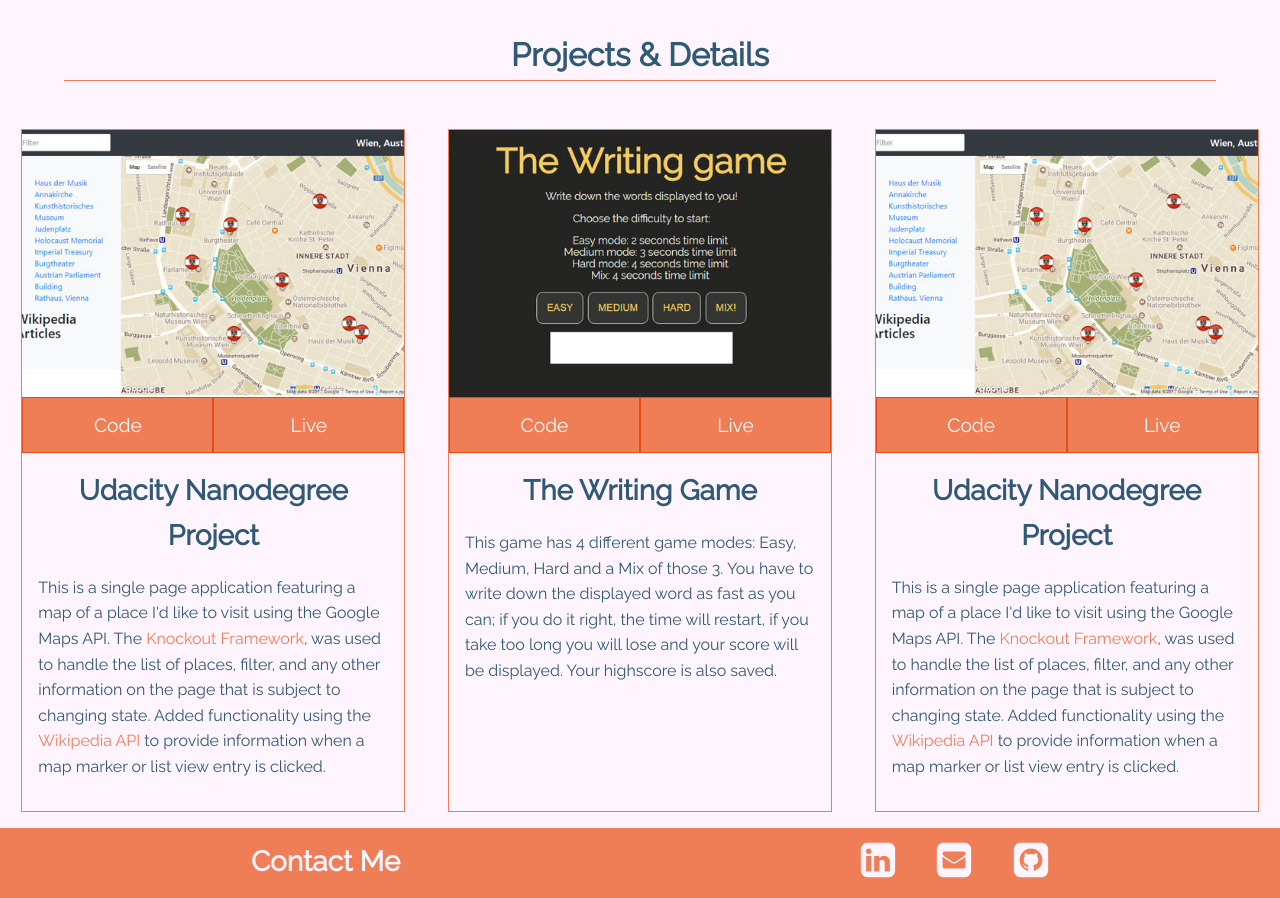
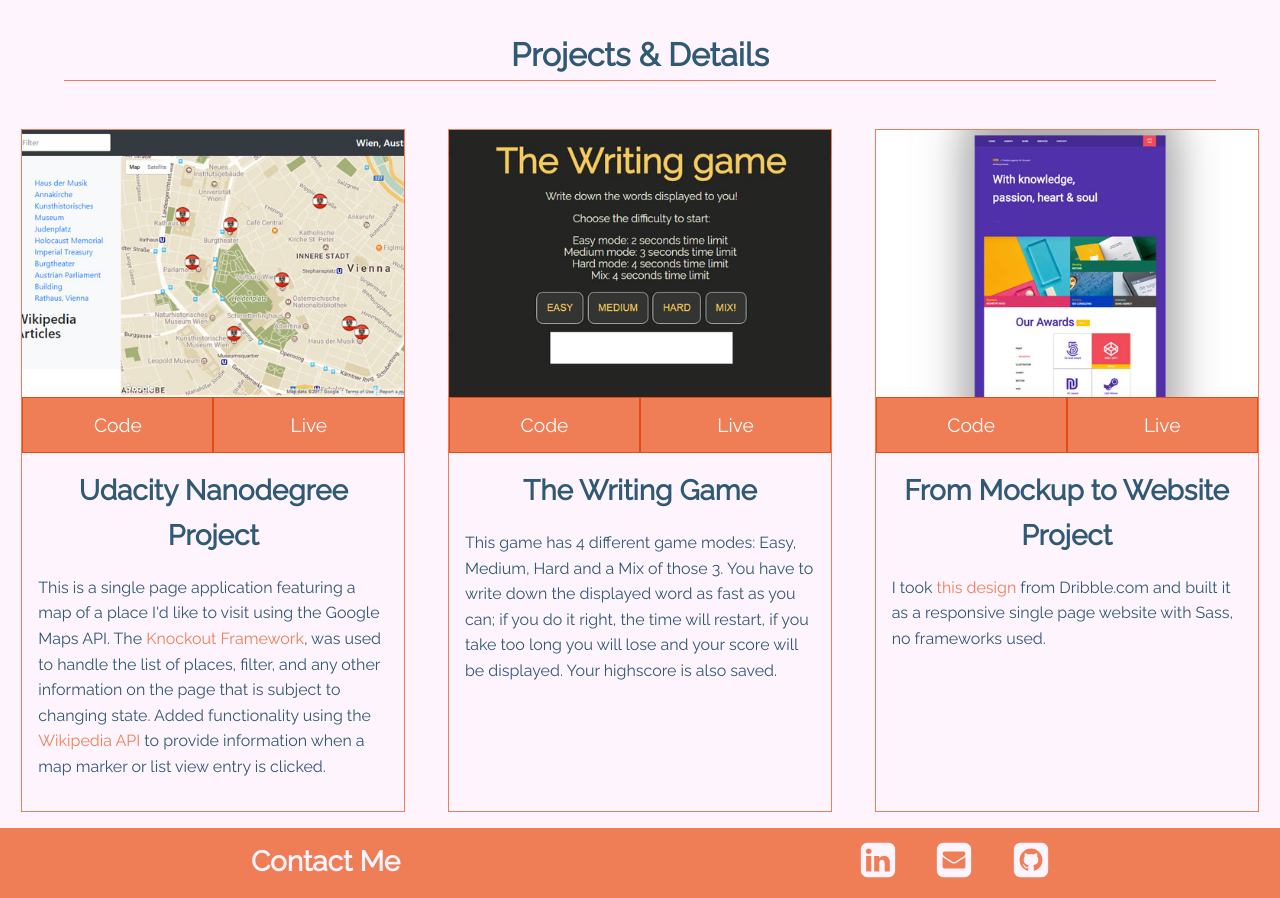
Before and after one commit to EGYOMREY/Portfolio, a website: page src/index.html in a window 1280 px wide. Shown: the part 469-1367 px from the top of the page. Drawn offline with nearby package versions, Linux system fonts and the light colour scheme; files that its build step writes are made by us from their sources.

Commit message:
Add From Mockup to Website Project

```diff
--- a/src/index.html
+++ b/src/index.html
@@ -101,14 +101,14 @@
               </div>
               <!-- Individual project block -->
               <div class="project-block">
-                <img src="img/GoogleMaps_UdacityProject.jpg" alt="">
+                <img src="img/From-Mockup-To-Website-Project.jpg" alt="">
                 <div class="project-block__buttons">
-                  <a href="#" class="btn btn--primary" role="button">Code</a>
-                  <a href="#" class="btn btn--primary" role="button">Live</a>
+                  <a href="https://github.com/EGYOMREY/From-Mockup-to-Website" class="btn btn--primary" role="button">Code</a>
+                  <a href="https://egyomrey.github.io/From-Mockup-to-Website/build/index.html" class="btn btn--primary" role="button">Live</a>
                 </div>
                 <div class="project-block__details">
-                  <h3>Udacity Nanodegree Project</h3>
-                  <p>This is a single page application featuring a map of a place I'd like to visit using the Google Maps API. The <a href="http://knockoutjs.com/">Knockout Framework</a>, was used to handle the list of places, filter, and any other information on the page that is subject to changing state. Added functionality using the <a href="https://www.mediawiki.org/wiki/API:Main_page/en">Wikipedia API</a> to provide information when a map marker or list view entry is clicked.</p>
+                  <h3>From Mockup to Website Project</h3>
+                  <p>I took <a href="https://egyomrey.github.io/From-Mockup-to-Website/Dribbble%20mockup.jpg">this design</a> from Dribble.com and built it as a responsive single page website with Sass, no frameworks used.</p>
                 </div>
               </div>
             </div>
```
Also changed, not shown: build/img/From-Mockup-To-Website-Project.jpg (added), build/index.html, src/img/From-Mockup-To-Website-Project.jpg (added).
